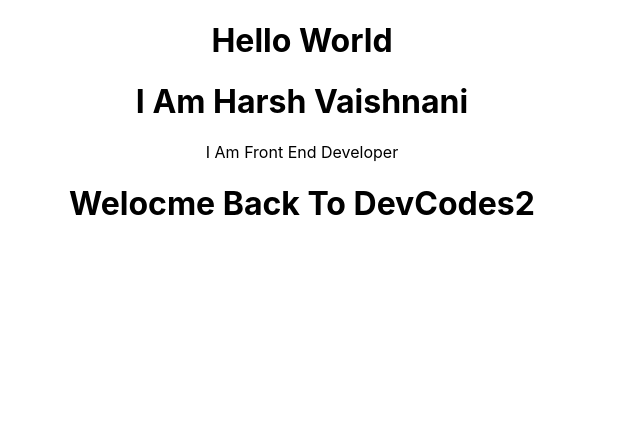
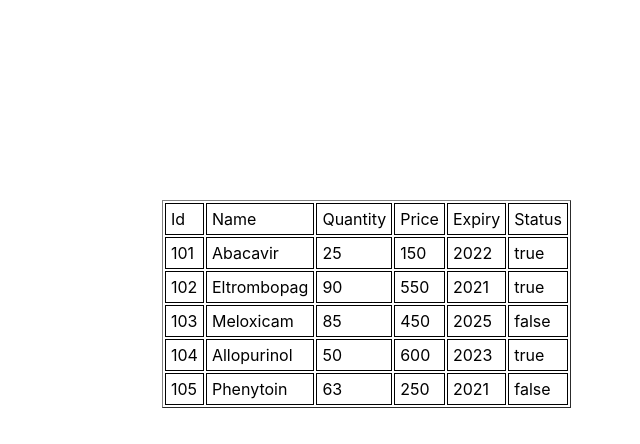
Before and after one commit to HarshVaishnani29/NewPro, a React (Create React App) app: page / in a window 1280 px wide. Shown: the top 444 px of the page, without its empty margins (338-978 px from the left). Built offline with nearby package versions, Linux system fonts and the light colour scheme.

Commit message:
Four Commit

```diff
--- a/public/index.html
+++ b/public/index.html
@@ -40,5 +40,7 @@
       To begin the development, run `npm start` or `yarn start`.
       To create a production bundle, use `npm run build` or `yarn build`.
     -->
+
+    <div id="table"></div>
   </body>
 </html>
--- a/src/App.js
+++ b/src/App.js
@@ -2,29 +2,90 @@
 import './App.css';
 
 function App() {
-  return (
-    <div className="App">
-      {/* <header className="App-header">
-        <img src={logo} className="App-logo" alt="logo" />
-        <p>
-          Edit <code>src/App.js</code> and save to reload.
-        </p>
-        <a
-          className="App-link"
-          href="https://reactjs.org"
-          target="_blank"
-          rel="noopener noreferrer"
-        >
-          Learn React
-        </a>
-      </header> */}
-      <h1>Hello World</h1>
-      <h1>I Am Harsh Vaishnani</h1>
-      <p>I Am Front End Developer</p>
+  // let myTable = document.querySelector('#table')
 
-      <h1>Welocme Back To DevCodes2</h1>
-    </div>
-  );
-}
+  // let medical = [
+  //   { id: 101, name: 'Abacavir', quantity: 25, price: 150, expiry: 2022, status: true },
 
+  //   { id: 102, name: 'Eltrombopag', quantity: 90, price: 550, expiry: 2021, status: true },
+
+  //   { id: 103, name: 'Meloxicam', quantity: 85, price: 450, expiry: 2025, status: false },
+
+  //   { id: 104, name: 'Allopurinol', quantity: 50, price: 600, expiry: 2023, status: true },
+
+  //   { id: 105, name: 'Phenytoin', quantity: 63, price: 250, expiry: 2021, status: false }
+  // ];
+
+  // let headers = ['id', 'name', 'quantity', 'price', 'expiry', 'status'];
+
+
+  // let table = document.createElement('table');
+  // let hearderRow = document.createElement('tr');
+
+  // headers.forEach(headerText => {
+  //   let headerr = document.createElement('th');
+  //   let textnode = document.createTextNode(headerText);
+  //   headerr.appendChild(textnode);
+  //   hearderRow.appendChild(headerr);
+  // });
+  // table.appendChild(hearderRow);
+
+  // medical.forEach(data => {
+  //   let row = document.createElement('tr')
+
+  //   Object.values(data).forEach(text => {
+  //     let cell = document.createElement ('th');
+  //     let textnode = document.createTextNode(text);
+  //     cell.appendChild(textnode);
+  //     row.appendChild(cell)
+  //   });
+
+  //   table.appendChild(row);
+
+  // });
+  //   myTable.appendChild(table);
+
+  <h1>Medical Data</h1>
+
+  var medical=[
+        { id: 101, name: 'Abacavir', quantity: 25, price: 150, expiry: 2022, status: true },
+
+        { id: 102, name: 'Eltrombopag', quantity: 90, price: 550, expiry: 2021, status: true },
+
+        { id: 103, name: 'Meloxicam', quantity: 85, price: 450, expiry: 2025, status: false },
+
+        { id: 104, name: 'Allopurinol', quantity: 50, price: 600, expiry: 2023, status: true },
+
+        { id: 105, name: 'Phenytoin', quantity: 63, price: 250, expiry: 2021, status: false }
+      ];
+
+      var html="<table border=1|1>"
+
+      setTimeout(() =>{
+        html+='<thead>'
+        html+='<tr>';
+        html+='<td>' +'Id'+'</td>';
+        html+='<td>' +'Name'+'</td>';
+        html+='<td>' +'Quantity'+'</td>';
+        html+='<td>' +'Price'+'</td>';
+        html+='<td>' +'Expiry'+'</td>';
+        html+='<td>' +'Status'+'</td>';
+        html+='</tr>';
+        html+='</thead>';
+
+        for (var i=0; i<medical.length; i++){
+          html+='<tr>';
+          html+='<td>'+medical[i].id+'</td>';
+          html+='<td>'+medical[i].name+'</td>';
+          html+='<td>'+medical[i].quantity+'</td>';
+          html+='<td>'+medical[i].price+'</td>';
+          html+='<td>'+medical[i].expiry+'</td>';
+          html+='<td>'+medical[i].status+'</td>';
+          html+='</tr>';
+        }
+
+        document.getElementById("table").innerHTML = html
+
+      }, 500);
+  }
 export default App;
--- a/src/index.css
+++ b/src/index.css
@@ -11,3 +11,12 @@
   font-family: source-code-pro, Menlo, Monaco, Consolas, 'Courier New',
     monospace;
 }
+
+#table{
+  display: block;
+  margin: 200px 500px;
+}
+th , td{
+  border: 1px solid #000;
+  padding: 5px;
+}
```
